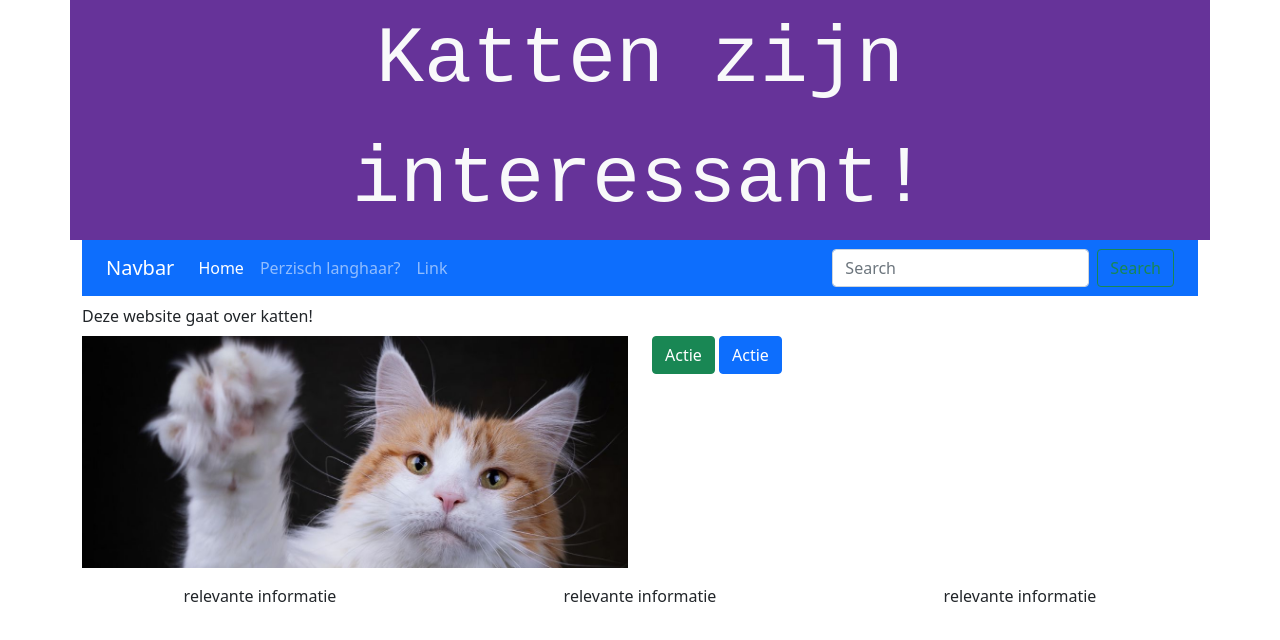
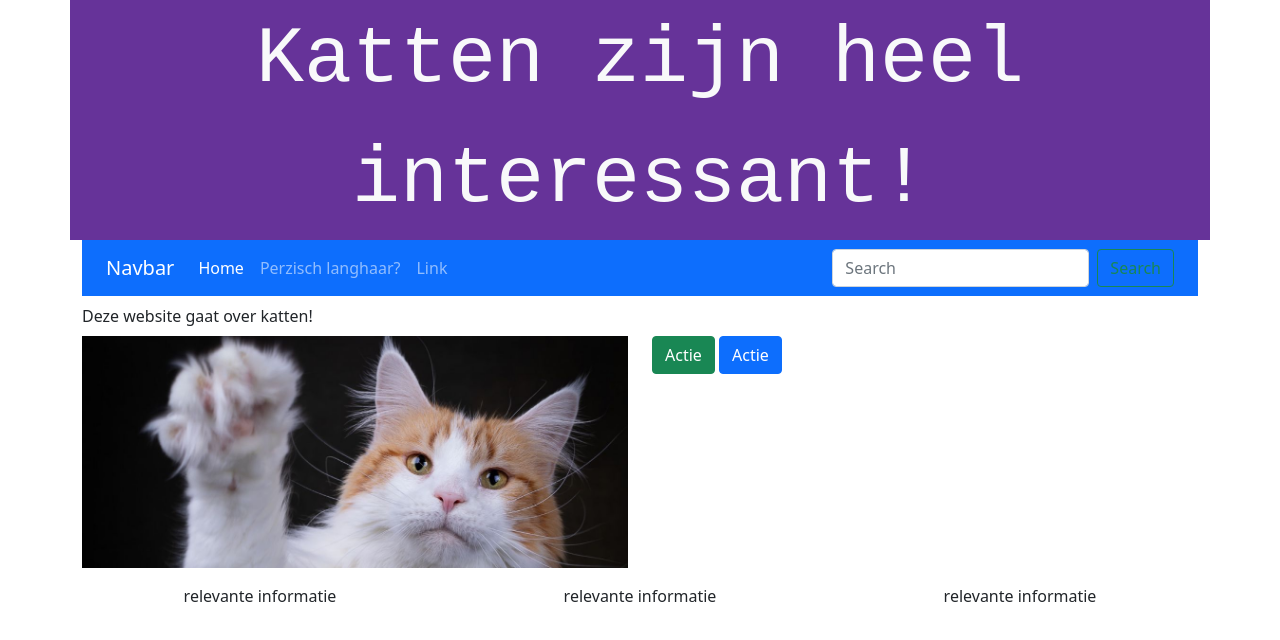
Before and after one commit to freekberend/kattenweetjes, a plain HTML site: page grid.html in a window 1280 px wide. Drawn offline with nearby package versions, Linux system fonts and the light colour scheme.

Commit message:
branchversie1

```diff
--- a/grid.html
+++ b/grid.html
@@ -32,7 +32,7 @@
     <div class="container">
       <div class = "row">
         <div class="col-12 col-md-12 text-center text-light" id="header-row">
-          Katten zijn interessant!
+          Katten zijn heel interessant!
         </div>
       </div>
       <div class = "row">
```
